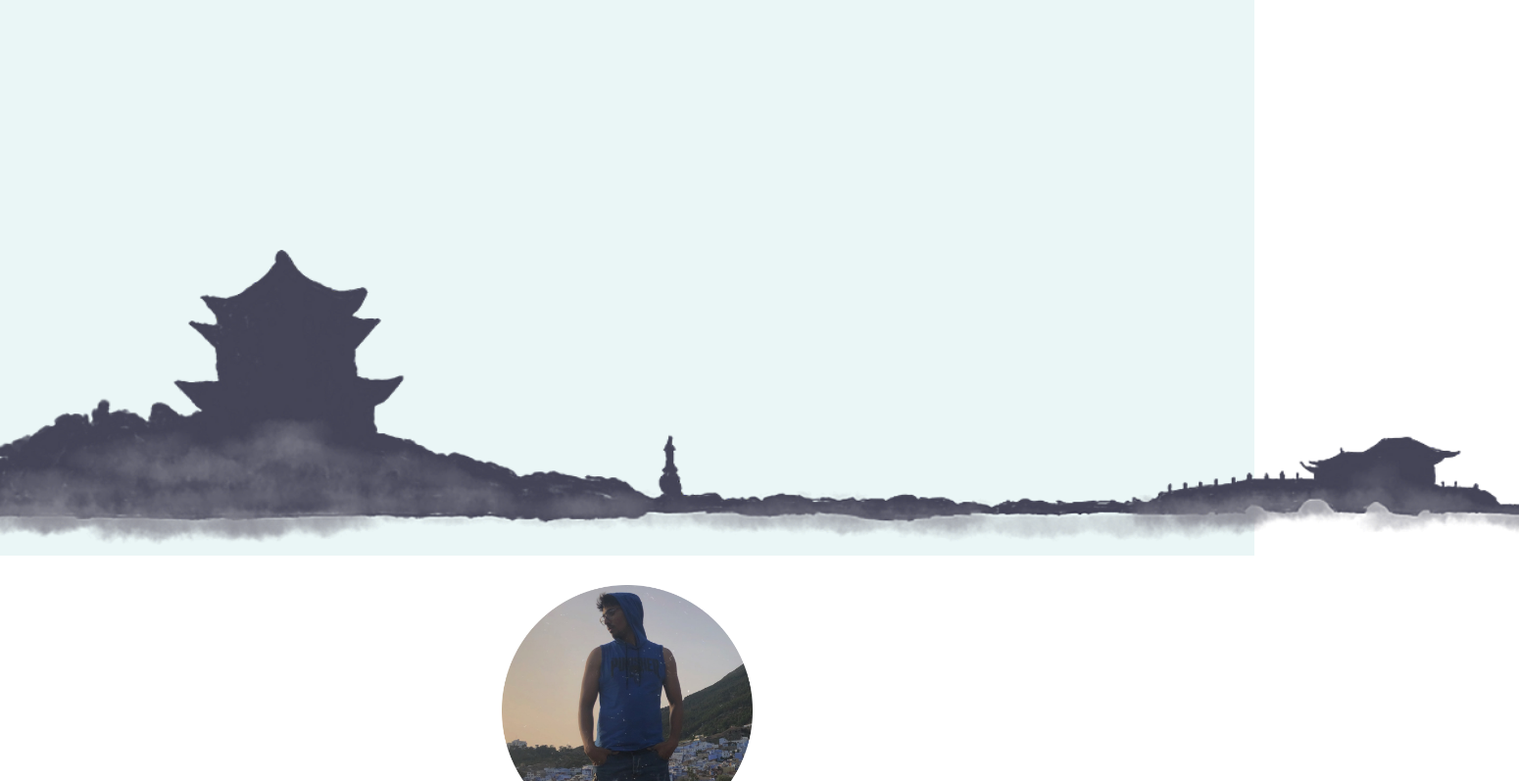
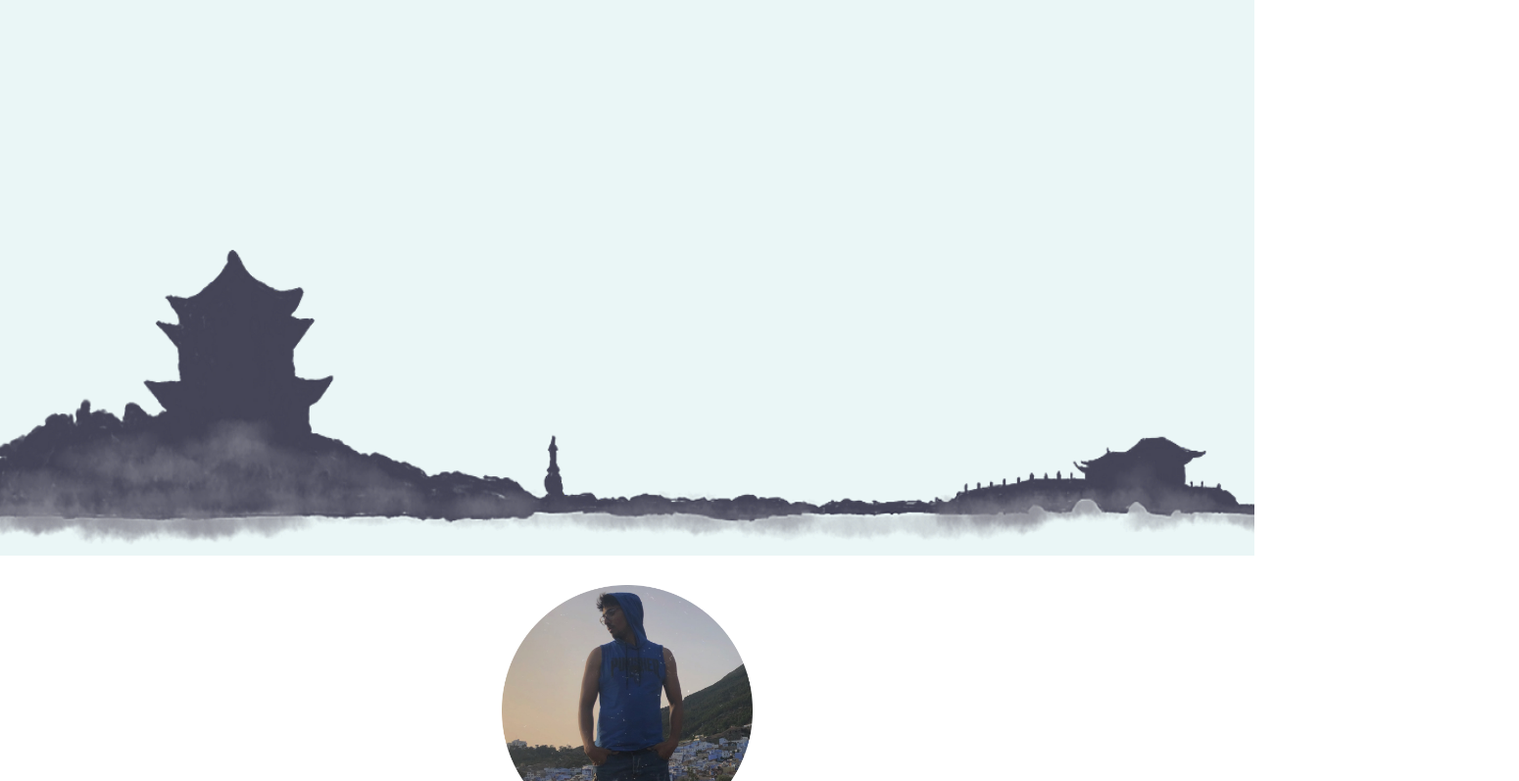
Before and after one commit to zakin1212/Myfirstweb-Cv, a plain HTML site: page index.html in a window 1280 px wide. Shown: the part 303-1100 px from the top of the page at 98% size, 1550 px wide, since content can reach past the window. Drawn offline with Linux system fonts and the light colour scheme; a web font is replaced by a local one.

Commit message:
Update style.css

```diff
--- a/css/style.css
+++ b/css/style.css
@@ -48,7 +48,7 @@ h3{
 
 }
 .chinwa{
-  width: 1550px;
+  width: 100%;
     height: 315px;
     margin: 451px auto auto auto;
 }
```
